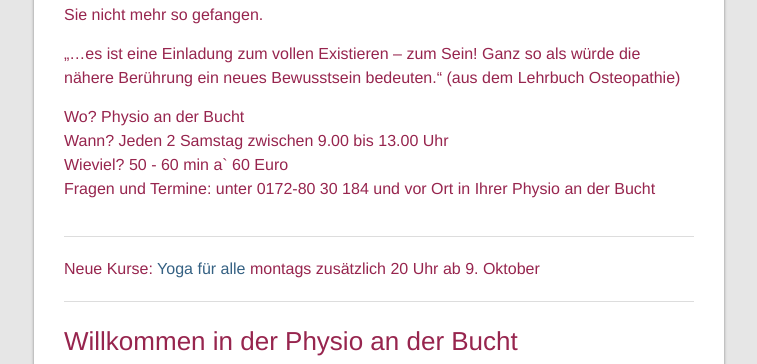
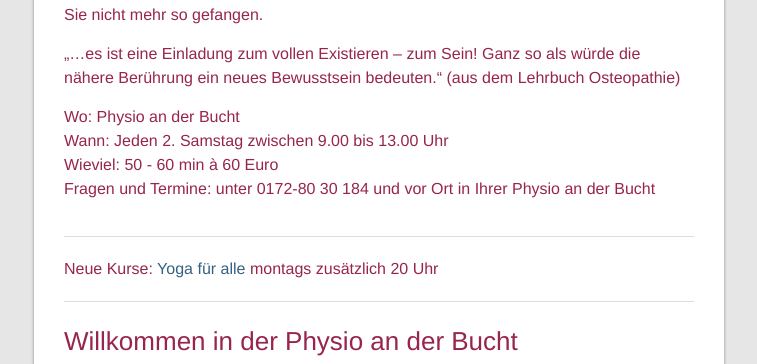
Before and after one commit to davidbasalla/physio_website_2, a Jekyll site: the page built from index.html, in a window 1280 px wide. Shown: the part 500-864 px from the top of the page, without its empty margins (261-1018 px from the left). Built offline with Jekyll 4.4.1, drawn with Linux system fonts in a browser that asks for light colours.

Commit message:
Fix minor typos in last post

```diff
--- a/_layouts/praxis.html
+++ b/_layouts/praxis.html
@@ -26,16 +26,16 @@ layout: default
         </p>
 
         <p>
-          Wo? Physio an der Bucht<br/>
-          Wann? Jeden 2 Samstag zwischen 9.00 bis 13.00 Uhr <br/>
-          Wieviel? 50 - 60 min a` 60 Euro <br/>
+          Wo: Physio an der Bucht<br/>
+          Wann: Jeden 2. Samstag zwischen 9.00 bis 13.00 Uhr <br/>
+          Wieviel: 50 - 60 min à 60 Euro <br/>
           Fragen und Termine: unter 0172-80 30 184 und vor Ort in Ihrer Physio an der Bucht <br/>
         </p>
 
       </div>
 
       <div class="news">
-        Neue Kurse: <a href="../kurse#yoga-für-alle">Yoga für alle</a> montags zusätzlich 20 Uhr ab 9. Oktober
+        Neue Kurse: <a href="../kurse#yoga-für-alle">Yoga für alle</a> montags zusätzlich 20 Uhr
       </div>
 
       <h3> Willkommen in der Physio an der Bucht </h3>
```
Also changed, not shown: jobs.md (+1 -1 lines).
